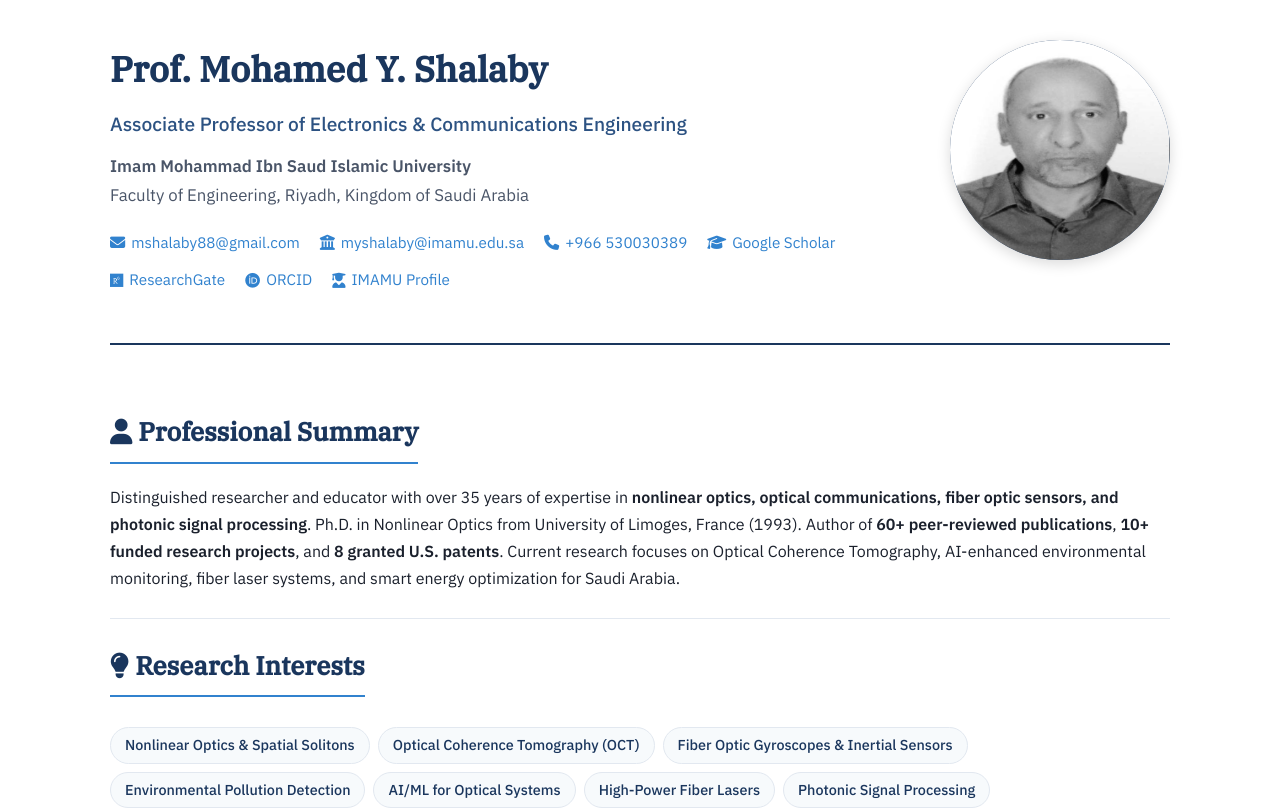
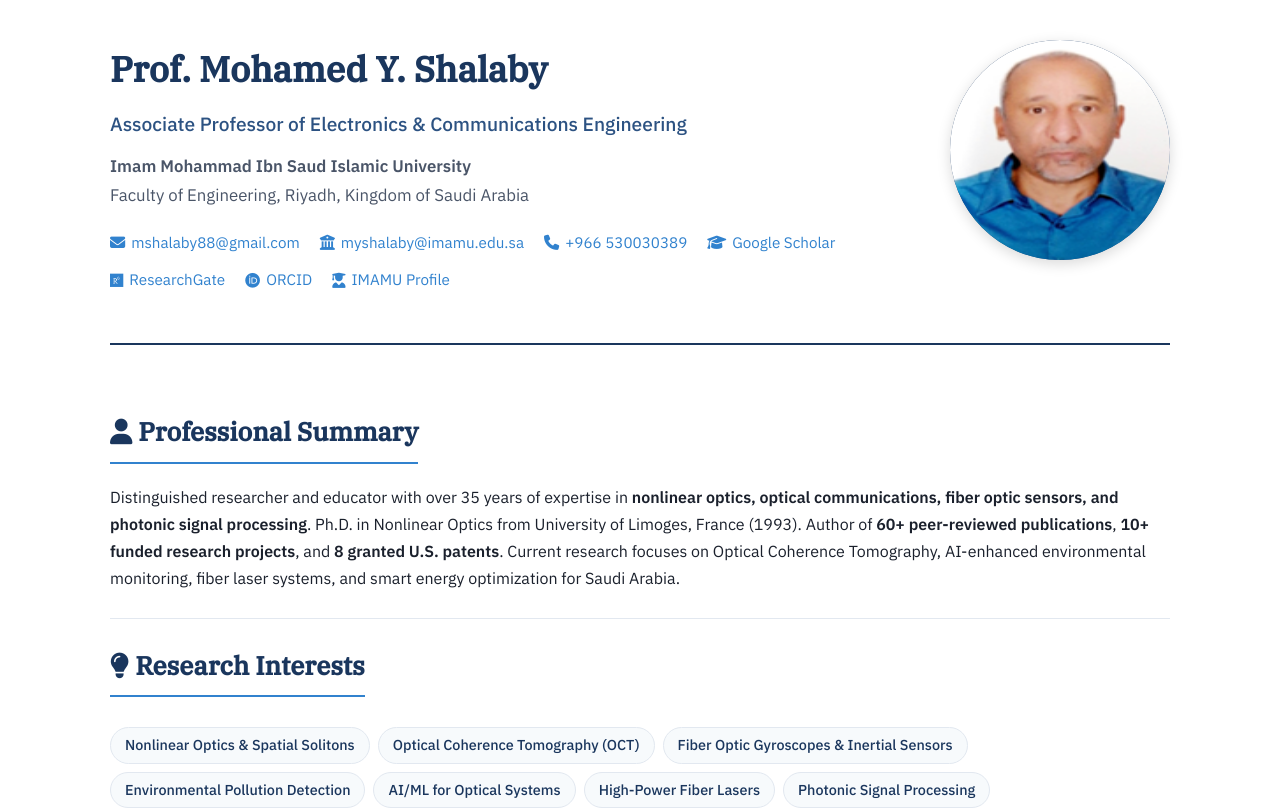
Before and after one commit to Mohamed-Y-Shalaby/Mohamed-Y-Shalaby, a plain HTML site: page index.html in a window 1280 px wide. Shown: the top 811 px of the page. Drawn offline with Linux system fonts and the light colour scheme.

Commit message:
Update index.html

```diff
--- a/index.html
+++ b/index.html
@@ -309,7 +309,7 @@
           <a href="https://members.imamu.edu.sa/staff/myshalaby/Pages/default.aspx" target="_blank"><i class="fas fa-user-graduate"></i> IMAMU Profile</a>
         </div>
       </div>
-    <img src="images/profile.JPG" alt="Prof. Mohamed Y. Shalaby" class="profile-photo">
+    <img src="images/Picture1.png" alt="Prof. Mohamed Y. Shalaby" class="profile-photo">
     </div>
   </header>
 
```
